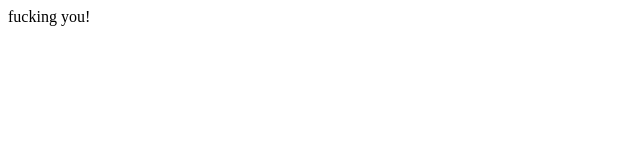
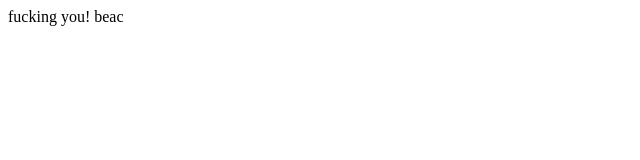
Before and after one commit to yl108305/Test-one, a plain HTML site: page index.html in a window 1280 px wide. Shown: the full height of the page, 0-640 px from the left. Drawn offline with Linux system fonts and the light colour scheme.

Commit message:
Update index.html

```diff
--- a/index.html
+++ b/index.html
@@ -7,5 +7,6 @@
 </head>
 <body>
     fucking you!
+    beac
 </body>
 </html>
```
